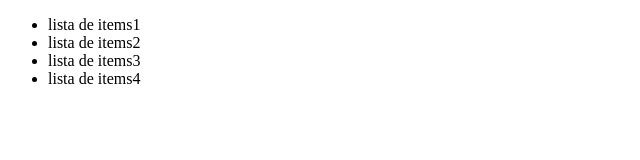
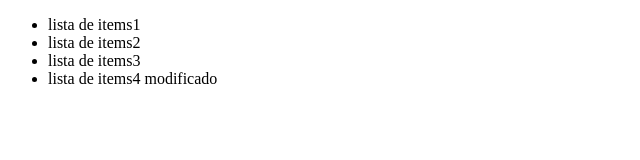
Before and after one commit to raggyGitHub/alura-git23, a plain HTML site: page index.html in a window 1280 px wide. Shown: the full height of the page, 0-640 px from the left. Drawn offline with Linux system fonts and the light colour scheme.

Commit message:
modificado item 4

```diff
--- a/index.html
+++ b/index.html
@@ -12,7 +12,7 @@
         <li>lista de items1</li>
         <li>lista de items2</li>
         <li>lista de items3</li>
-        <li>lista de items4</li>
+        <li>lista de items4 modificado</li>
       </ul>
     </main>
   </body>
```
